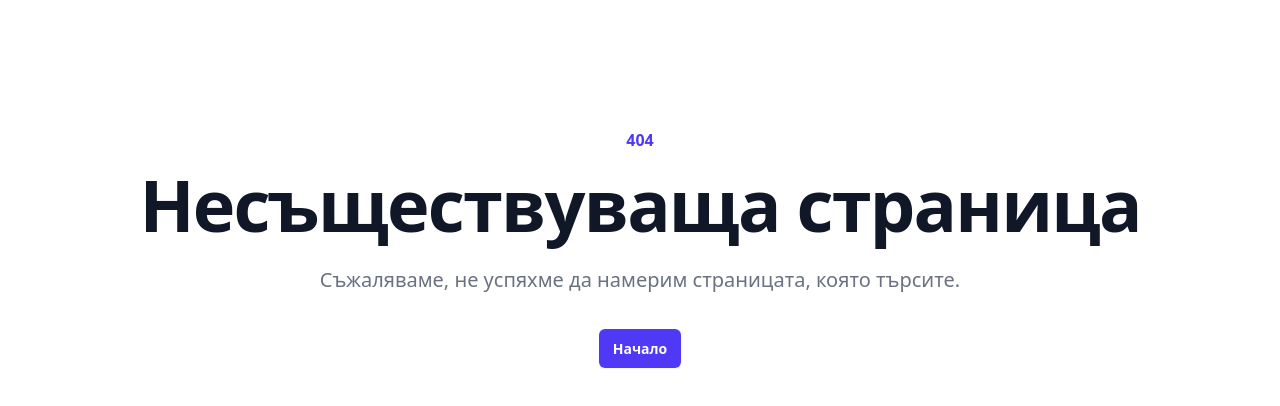
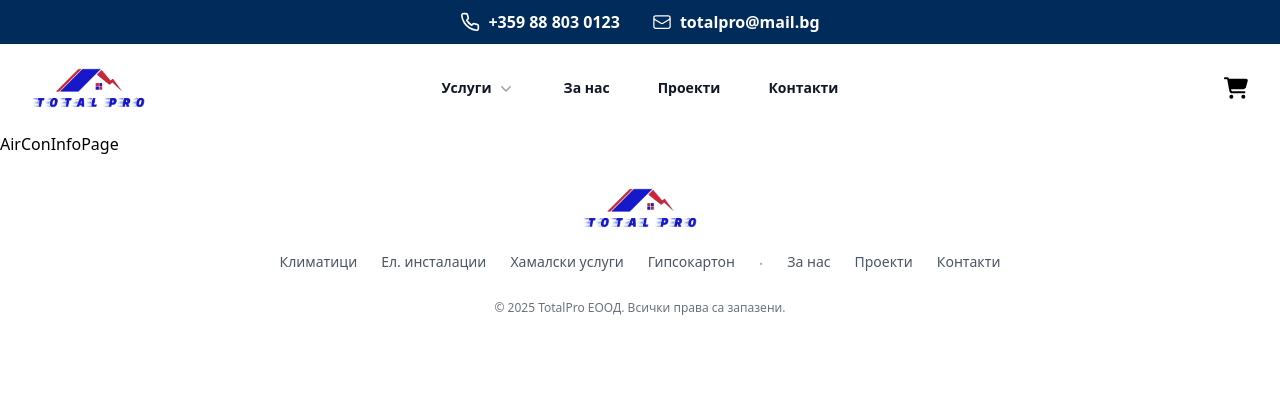
Before and after one commit to MarkVsudo/TotalPro, a React (Vite) app in the folder client/: page /air-conditioning/info in a window 1280 px wide. Before the commit this address had no page. Shown: the top 406 px of the page. Built offline with nearby package versions, Linux system fonts and the light colour scheme.

Commit message:
FIxed Links

```diff
--- a/client/src/components/shared/Cart.jsx
+++ b/client/src/components/shared/Cart.jsx
@@ -1,5 +1,5 @@
 "use client";
-
+import { Link } from "react-router-dom";
 import { useState } from "react";
 import {
   Dialog,
@@ -91,7 +91,9 @@ export default function Cart() {
                               <div>
                                 <div className="flex justify-between text-base font-medium text-gray-900">
                                   <h3>
-                                    <a href={product.href}>{product.name}</a>
+                                    <Link to={product.href}>
+                                      {product.name}
+                                    </Link>
                                   </h3>
                                   <p className="ml-4">{product.price}</p>
                                 </div>
--- a/client/src/components/shared/Footer.jsx
+++ b/client/src/components/shared/Footer.jsx
@@ -1,12 +1,13 @@
+import { Link } from "react-router-dom";
 import FooterLogo from "../../assets/nav-logo.png";
 
 const Footer = () => {
   return (
     <footer className="py-8 px-4 sm:px-6 lg:px-8">
       <div className="flex flex-col items-center justify-center max-w-7xl mx-auto gap-6">
-        <a href="/">
+        <Link to="/">
           <img alt="Footer logo" src={FooterLogo} className="h-10 w-auto" />
-        </a>
+        </Link>
         <div className="flex flex-wrap justify-center gap-6">
           <a
             href="#"
--- a/client/src/components/shared/Navbar.jsx
+++ b/client/src/components/shared/Navbar.jsx
@@ -1,5 +1,5 @@
 "use client";
-
+import { Link } from "react-router-dom";
 import { useState } from "react";
 import {
   Dialog,
@@ -66,10 +66,10 @@ export default function Navbar() {
         className="mx-auto flex max-w-7xl items-center justify-between p-6 lg:px-8"
       >
         <div className="flex lg:flex-1">
-          <a href="#" className="-m-1.5 p-1.5">
+          <Link to="/" className="-m-1.5 p-1.5">
             <span className="sr-only">TotalPro</span>
             <img alt="" src={NavLogoImg} className="h-10 w-auto" />
-          </a>
+          </Link>
         </div>
         <div className="flex lg:hidden">
           <button
@@ -148,7 +148,7 @@ export default function Navbar() {
         <div className="fixed inset-0 z-50" />
         <DialogPanel className="fixed inset-y-0 right-0 z-50 w-full overflow-y-auto bg-white p-6 sm:max-w-sm sm:ring-1 sm:ring-gray-900/10">
           <div className="flex items-center justify-between">
-            <a href="#" className="-m-1.5 p-1.5">
+            <a to="#" className="-m-1.5 p-1.5">
               <span className="sr-only">Your Company</span>
               <img
                 alt=""
--- a/client/src/pages/AirConPages/AirConHomePage.jsx
+++ /dev/null
@@ -1,7 +0,0 @@
-import React from "react";
-
-const AirConHomePage = () => {
-  return <div>AirConHomePage</div>;
-};
-
-export default AirConHomePage;
--- /dev/null
+++ b/client/src/pages/AirConPages/AirConInfoPage.jsx
@@ -0,0 +1,7 @@
+import React from "react";
+
+const AirConInfoPage = () => {
+  return <div>AirConInfoPage</div>;
+};
+
+export default AirConInfoPage;
```
Also changed, not shown: client/src/routes/AppRoutes.jsx (+5 -5 lines).
